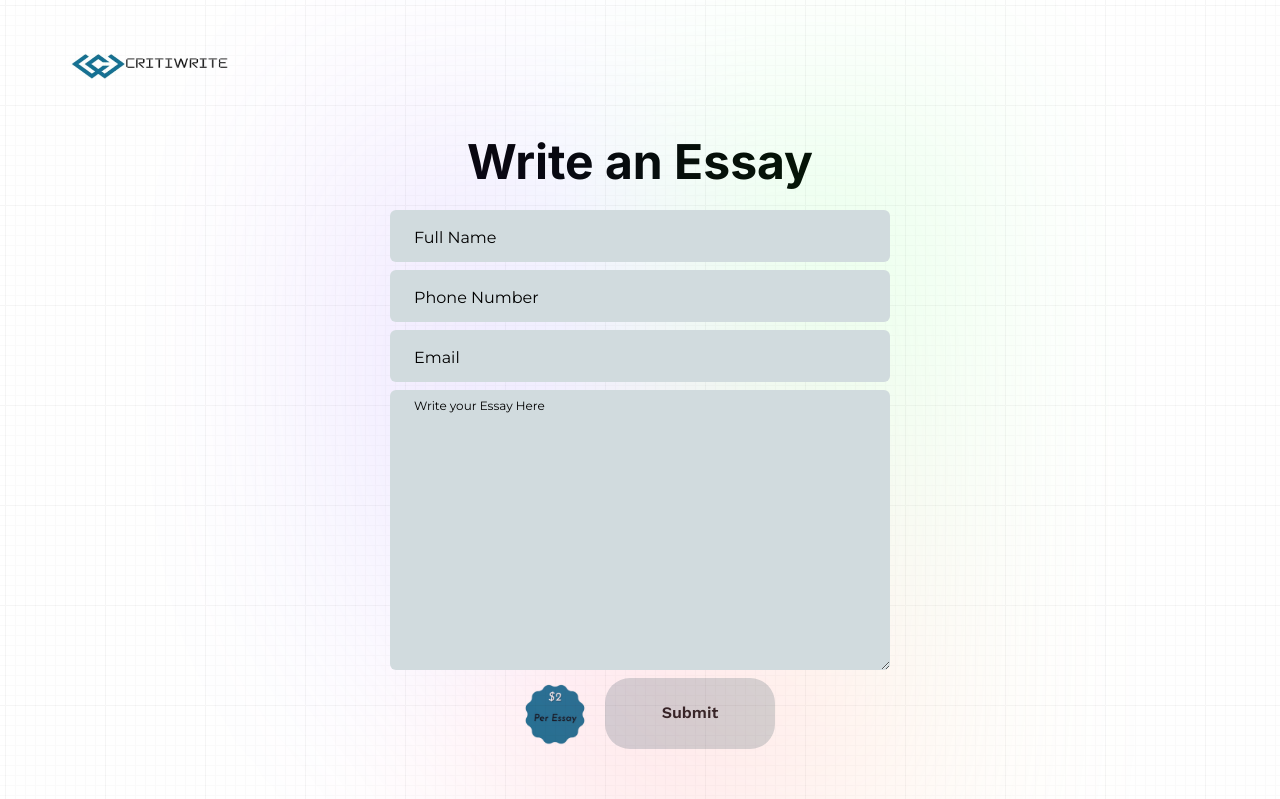
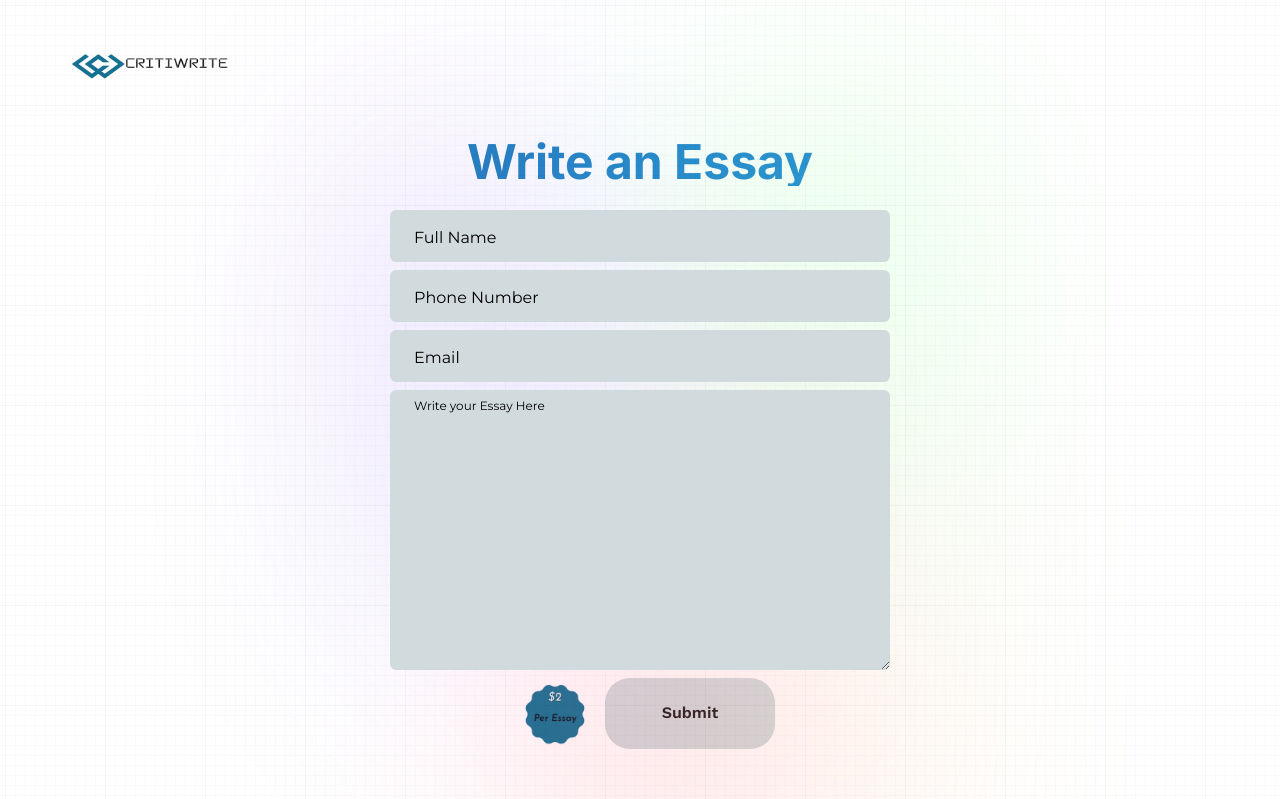
Before and after one commit to boymeetsblockchain/criticwrite, a React (Create React App) app: page /form in a window 1280 px wide. Shown: the top 799 px of the page. Built offline with nearby package versions, Linux system fonts and the light colour scheme.

Commit message:
added text gradient

```diff
--- a/src/index.css
+++ b/src/index.css
@@ -65,6 +65,14 @@
   top: 80px;
   opacity: 0.15;
 }
+
+.gradient-text {
+  background: linear-gradient(to right, #167396, #3399ff);
+  -webkit-background-clip: text;
+  -webkit-text-fill-color: transparent;
+}
+
+
 
 body{
     font-family: 'Montserrat', sans-serif;
```
